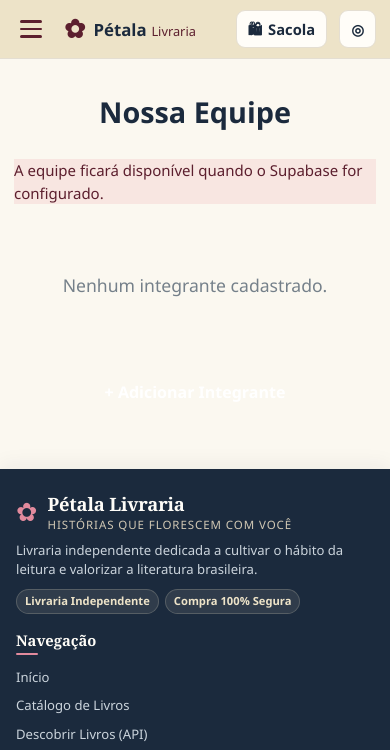
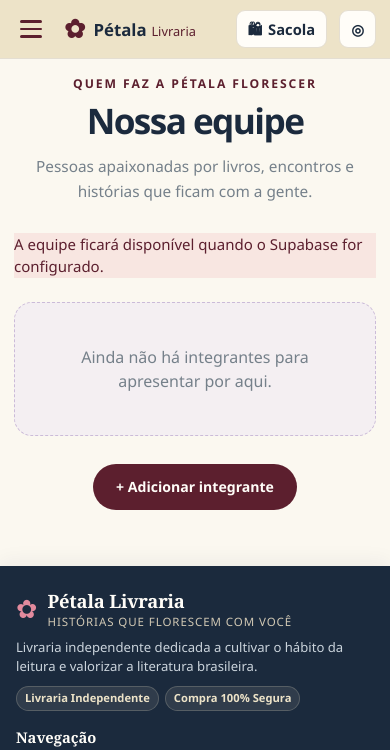
Before and after one commit to caroldvlribeiro/Petala-Livraira, a Django app: page /integrantes in a window 390 px wide. Shown: the top 750 px of the page. Run offline with Django 5.2, Linux system fonts and the light colour scheme; the visitor is signed in with stand-in values (Sample User, id 1); data comes from the database, SQL or seed files in the repository; data that the repository does not hold is empty.

Commit message:
feat: enhance error handling and styling
- Added custom error pages for 400, 403, 404, and 500 status codes with improved user experience.
- Created a new error.css file for styling error pages.
- Updated error.html template to include a more engaging design and relevant error messages.
- Refactored views.py to implement dedicated error handling functions.
- Updated tests.py to include tests for error handling.
- Modified urls.py to set custom error handlers.
- Enhanced integrantes.html and integrantes.css for better layout and design consistency.
- Added DATABASE_URL to .env for database connection configuration.

```diff
--- a/trabalho01/ap/static/css/integrantes.css
+++ b/trabalho01/ap/static/css/integrantes.css
@@ -1,128 +1,261 @@
+.integrantes-page {
+    --team-ink: #1b2a3d;
+    --team-accent: #5c1f2e;
+    --team-muted: #75808a;
+    --team-line: #e4ded2;
+    --team-card: #fffdf8;
+    --team-lilac: #eee7f5;
+    width: 100%;
+    max-width: 1180px;
+    margin: 0 auto;
+}
+
+.integrantes-intro {
+    max-width: 700px;
+    margin: 8px auto 38px;
+    text-align: center;
+}
+
+.integrantes-eyebrow {
+    margin: 0 0 8px;
+    color: var(--team-accent);
+    font-size: .76rem;
+    font-weight: 800;
+    letter-spacing: .16em;
+    text-transform: uppercase;
+}
+
 .integrantes-titulo {
-    text-align: center;
-    font-size: 2.3rem;
-    font-weight: 700;
-    margin: 15px 0 26px;
-    color: var(--green-900);
+    margin: 0;
+    color: var(--team-ink);
+    font-size: clamp(2.2rem, 5vw, 3.2rem);
+    font-weight: 750;
+    letter-spacing: -.045em;
+    line-height: 1.1;
+}
+
+.integrantes-descricao {
+    max-width: 550px;
+    margin: 14px auto 0;
+    color: var(--team-muted);
+    font-size: 1.05rem;
+    line-height: 1.65;
+}
+
+.integrantes-alerta {
+    max-width: 850px;
+    margin: 0 auto 24px;
 }
 
 .integrantes-container {
     display: grid;
-    grid-template-columns: repeat(auto-fill, minmax(280px, 1fr));
-    gap: 24px;
-    max-width: 1100px;
+    grid-template-columns: repeat(auto-fit, minmax(min(100%, 250px), 1fr));
+    gap: 22px;
+    max-width: 1050px;
     margin: 0 auto;
 }
 
 .integrante-card {
-    background: var(--card);
-    border: 1px solid var(--line);
-    border-radius: 16px;
-    box-shadow: 0 10px 24px rgba(18, 59, 47, .08);
-    overflow: hidden;
+    position: relative;
     display: flex;
+    min-width: 0;
     flex-direction: column;
     align-items: center;
-    padding: 2rem 1.5rem;
-    gap: 1rem;
-    transition: transform .2s ease, box-shadow .2s ease;
+    padding: 30px 24px 24px;
+    overflow: hidden;
+    border: 1px solid var(--team-line);
+    border-radius: 20px;
+    background: var(--team-card);
+    box-shadow: 0 8px 26px rgba(27, 42, 61, .06);
+    text-align: center;
+    transition: transform .22s ease, box-shadow .22s ease, border-color .22s ease;
+}
+
+.integrante-card::before {
+    position: absolute;
+    top: 0;
+    right: 0;
+    left: 0;
+    height: 5px;
+    background: linear-gradient(90deg, #d9c9e8, #8b6a9c, #d9c9e8);
+    content: "";
 }
 
 .integrante-card:hover {
-    box-shadow: 0 16px 30px rgba(18, 59, 47, .14);
-    transform: translateY(-4px);
+    transform: translateY(-5px);
+    border-color: #d3c3df;
+    box-shadow: 0 16px 34px rgba(27, 42, 61, .12);
+}
+
+.integrante-retrato {
+    display: grid;
+    width: 112px;
+    height: 112px;
+    margin-bottom: 20px;
+    place-items: center;
+    border: 5px solid var(--team-lilac);
+    border-radius: 50%;
+    background: var(--team-lilac);
+    box-shadow: 0 0 0 1px rgba(103, 74, 121, .16);
+}
+
+.integrante-foto,
+.integrante-avatar {
+    display: block;
+    width: 100%;
+    height: 100%;
+    border-radius: 50%;
 }
 
 .integrante-foto {
-    width: 100px;
-    height: 100px;
-    border-radius: 50%;
     object-fit: cover;
-    border: 4px solid var(--green-700);
-    display: block;
 }
 
 .integrante-avatar {
-    width: 100px;
-    height: 100px;
-    border-radius: 50%;
-    background: var(--green-700);
-    border: 4px solid rgba(255, 255, 255, .8);
-    display: flex;
-    align-items: center;
-    justify-content: center;
+    display: grid;
+    place-items: center;
+    background: linear-gradient(145deg, #765d8b, #5c1f2e);
+    color: #fffdf8;
     font-size: 2.5rem;
-    font-weight: 800;
-    color: #fff;
-    flex-shrink: 0;
+    font-weight: 750;
 }
 
 .integrante-info {
+    width: 100%;
+}
+
+.integrante-nome {
+    margin: 0;
+    color: var(--team-ink);
+    font-size: 1.24rem;
+    font-weight: 750;
+    line-height: 1.3;
+    overflow-wrap: anywhere;
+}
+
+.integrante-cargo {
+    display: inline-flex;
+    align-items: center;
+    min-height: 27px;
+    margin: 9px 0 13px;
+    padding: 4px 11px;
+    border-radius: 999px;
+    background: #f3edf7;
+    color: #674a79;
+    font-size: .72rem;
+    font-weight: 750;
+    letter-spacing: .075em;
+    text-transform: uppercase;
+}
+
+.integrante-bio {
+    margin: 0;
+    color: var(--team-muted);
+    font-size: .94rem;
+    line-height: 1.65;
+    overflow-wrap: anywhere;
+}
+
+.integrante-acoes {
+    display: flex;
+    flex-wrap: wrap;
+    justify-content: center;
+    gap: 9px;
+    width: 100%;
+    margin-top: 20px;
+    padding-top: 18px;
+    border-top: 1px solid var(--team-line);
+}
+
+.integrante-acoes form {
+    margin: 0;
+}
+
+.btn-adicionar,
+.btn-excluir {
+    display: inline-flex;
+    min-height: 38px;
+    align-items: center;
+    justify-content: center;
+    padding: 0 15px;
+    border: 1px solid transparent;
+    border-radius: 999px;
+    font: inherit;
+    font-size: .88rem;
+    font-weight: 700;
+    text-decoration: none;
+    transition: transform .18s ease, background .18s ease, color .18s ease;
+}
+
+.btn-adicionar {
+    background: var(--team-accent);
+    color: #fffdf8;
+}
+
+.btn-adicionar:hover,
+.btn-adicionar:focus-visible {
+    transform: translateY(-1px);
+    background: #431622;
+}
+
+.btn-excluir {
+    border-color: #e9cbd0;
+    background: #fff7f7;
+    color: #8d293a;
+}
+
+.btn-excluir:hover,
+.btn-excluir:focus-visible {
+    transform: translateY(-1px);
+    background: #8d293a;
+    color: #fff;
+}
+
+.integrantes-vazio {
+    grid-column: 1 / -1;
+    margin: 0;
+    padding: 42px 24px;
+    border: 1px dashed #cbbbd8;
+    border-radius: 18px;
+    background: rgba(238, 231, 245, .55);
+    color: var(--team-muted);
+    font-size: 1rem;
     text-align: center;
 }
 
-.integrante-nome {
-    font-size: 1.2rem;
-    font-weight: 700;
-    color: var(--green-900);
-    margin: 0 0 .3rem;
-}
-
-.integrante-cargo {
-    font-size: .85rem;
-    font-weight: 600;
-    color: var(--green-700);
-    text-transform: uppercase;
-    letter-spacing: .06em;
-    margin: 0 0 .75rem;
-}
-
-.integrante-bio {
-    font-size: .95rem;
-    color: var(--muted);
-    line-height: 1.6;
-    margin: 0;
-}
-
-.integrantes-vazio {
-    text-align: center;
-    color: var(--muted);
-    font-size: 1.1rem;
-    padding: 3rem 0;
-}
-
 .acao-adicionar {
-    margin-top: 24px;
+    margin-top: 28px;
     text-align: center;
 }
 
-.btn-adicionar {
-    display: inline-flex;
-    align-items: center;
-    justify-content: center;
-    background: var(--green-700);
-    color: #fff;
-    text-decoration: none;
-    font-weight: 700;
-    font-size: 1rem;
+.acao-adicionar .btn-adicionar {
+    min-height: 46px;
     padding: 0 22px;
-    height: 42px;
-    border-radius: 8px;
-    transition: background .2s, transform .2s;
-}
-
-.btn-adicionar:hover,
-.btn-adicionar:focus {
-    background: var(--green-900);
-    transform: translateY(-1px);
 }
 
 @media (max-width: 560px) {
-    .integrantes-titulo {
-        font-size: 1.8rem;
+    .integrantes-intro {
+        margin: 0 auto 28px;
+    }
+
+    .integrantes-descricao {
+        font-size: .96rem;
     }
 
     .integrantes-container {
         grid-template-columns: 1fr;
+        gap: 16px;
+    }
+
+    .integrante-card {
+        padding: 26px 20px 21px;
     }
 }
+
+@media (prefers-reduced-motion: reduce) {
+    .integrante-card,
+    .btn-adicionar,
+    .btn-excluir {
+        transition: none;
+    }
+}
--- a/trabalho01/ap/templates/integrantes.html
+++ b/trabalho01/ap/templates/integrantes.html
@@ -9,51 +9,61 @@
 {% endblock %}
 
 {% block conteudo %}
-    <h2 class="integrantes-titulo">Nossa Equipe</h2>
+    <div class="integrantes-page">
+        <header class="integrantes-intro">
+            <p class="integrantes-eyebrow">Quem faz a Pétala florescer</p>
+            <h1 class="integrantes-titulo">Nossa equipe</h1>
+            <p class="integrantes-descricao">Pessoas apaixonadas por livros, encontros e histórias que ficam com a gente.</p>
+        </header>
 
         {% if integrantes_erro %}
-        <p class="flash-warning flash-messages">{{ integrantes_erro }}</p>
+            <p class="integrantes-alerta flash-warning flash-messages" role="status">{{ integrantes_erro }}</p>
         {% endif %}
 
         <div class="integrantes-container">
             {% for integrante in integrantes %}
-            <div class="integrante-card">
+                <article class="integrante-card">
+                    <div class="integrante-retrato">
                         {% if integrante.foto_url %}
-                    <img src="{{ integrante.foto_url }}" alt="{{ integrante.nome }}" class="integrante-foto">
+                            <img src="{{ integrante.foto_url }}" alt="Foto de {{ integrante.nome }}" class="integrante-foto">
                         {% else %}
                             <div class="integrante-avatar" aria-hidden="true">{{ integrante.nome|first|upper }}</div>
                         {% endif %}
+                    </div>
                     <div class="integrante-info">
-                    <p class="integrante-nome">{{ integrante.nome }}</p>
+                        <h2 class="integrante-nome">{{ integrante.nome }}</h2>
                         <p class="integrante-cargo">{{ integrante.cargo }}</p>
                         <p class="integrante-bio">{{ integrante.biografia }}</p>
                     </div>
                     {% if user.is_authenticated %}
                         {% if user.is_staff or user.perfil.tipo_usuario == 'administrador' %}
+                            <div class="integrante-acoes">
                                 {% if integrante.id %}
                                     <a href="{% url 'editarIntegrante' integrante.id %}" class="btn-adicionar">Editar</a>
                                     <form method="POST" action="{% url 'delIntegrante' integrante.id %}" onsubmit="return confirm('Deseja realmente excluir este integrante?')">
                                         {% csrf_token %}
-                                <button type="submit">Excluir</button>
+                                        <button class="btn-excluir" type="submit">Excluir</button>
                                     </form>
                                 {% elif integrante.vendedor and integrante.usuario_id %}
                                     <form method="POST" action="{% url 'excluirVendedor' integrante.usuario_id %}" onsubmit="return confirm('Deseja excluir este vendedor e sua conta?')">
                                         {% csrf_token %}
-                                <button type="submit">Excluir vendedor</button>
+                                        <button class="btn-excluir" type="submit">Excluir vendedor</button>
                                     </form>
                                 {% endif %}
+                            </div>
                         {% endif %}
                     {% endif %}
-            </div>
+                </article>
             {% empty %}
-            <p class="integrantes-vazio">Nenhum integrante cadastrado.</p>
+                <p class="integrantes-vazio">Ainda não há integrantes para apresentar por aqui.</p>
             {% endfor %}
         </div>
         {% if user.is_authenticated %}
             {% if user.is_staff or user.perfil.tipo_usuario == 'administrador' %}
                 <div class="acao-adicionar">
-                <a href="{% url 'addIntegrante' %}" class="btn-adicionar">+ Adicionar Integrante</a>
+                    <a href="{% url 'addIntegrante' %}" class="btn-adicionar">+ Adicionar integrante</a>
                 </div>
             {% endif %}
         {% endif %}
+    </div>
 {% endblock %}
--- a/trabalho01/ap/urls.py
+++ b/trabalho01/ap/urls.py
@@ -31,5 +31,3 @@ urlpatterns = [
     path("categoria-api/<int:id>", views.categoria_api, name="categoria_api"),
     path("relatorios/",views.relatorios, name='relatorios'),
 ]
-
-handler404 = 'ap.views.error_page'
--- a/trabalho01/ap/views.py
+++ b/trabalho01/ap/views.py
@@ -65,15 +65,55 @@ def is_administrator(user):
 
 # Create your views here.
 
-from django.http import Http404
+from django.shortcuts import render
 
-from django.shortcuts import render
-from django.http import Http404, HttpResponseServerError
+def _render_error_page(request, code, title, message):
+    return render(
+        request,
+        "error.html",
+        {
+            "error_code": code,
+            "error_title": title,
+            "error_message": message,
+        },
+        status=code,
+    )
 
-# Custom error page view
+
+def bad_request(request, exception=None):
+    return _render_error_page(
+        request,
+        400,
+        "Não conseguimos entender seu pedido",
+        "Confira as informações e tente novamente. Se o problema continuar, volte para a página inicial.",
+    )
+
+
+def permission_denied(request, exception=None):
+    return _render_error_page(
+        request,
+        403,
+        "Este caminho é reservado",
+        "Você não tem permissão para acessar esta página. Explore nosso catálogo enquanto isso.",
+    )
+
+
 def error_page(request, exception=None):
-    # Use the new error template
-    return render(request, "error.html", status=404)
+    return _render_error_page(
+        request,
+        404,
+        "Página não encontrada",
+        "O endereço pode estar incorreto ou a página pode ter mudado de lugar. Vamos encontrar outra história para você.",
+    )
+
+
+def server_error(request):
+    return _render_error_page(
+        request,
+        500,
+        "Tivemos um imprevisto",
+        "Nossa equipe já pode cuidar disso. Tente novamente em alguns instantes ou volte para a página inicial.",
+    )
 
 # Deliberate error view for testing
 def deliberate_error(request):
--- a/trabalho01/projeto/urls.py
+++ b/trabalho01/projeto/urls.py
@@ -27,3 +27,8 @@ urlpatterns = [
     path('login/', include("login.urls")),
     re_path(r'^media/(?P<path>.*)$', serve, {'document_root': settings.MEDIA_ROOT}),
 ]
+
+handler400 = 'ap.views.bad_request'
+handler403 = 'ap.views.permission_denied'
+handler404 = 'ap.views.error_page'
+handler500 = 'ap.views.server_error'
```
Also changed, not shown: trabalho01/ap/static/css/error.css (added, +252 -0 lines), trabalho01/ap/templates/error.html (+40 -11 lines), trabalho01/ap/tests.py (+38 -1 lines), 1 other file. Lines whose indentation alone changed are shown as unchanged.
